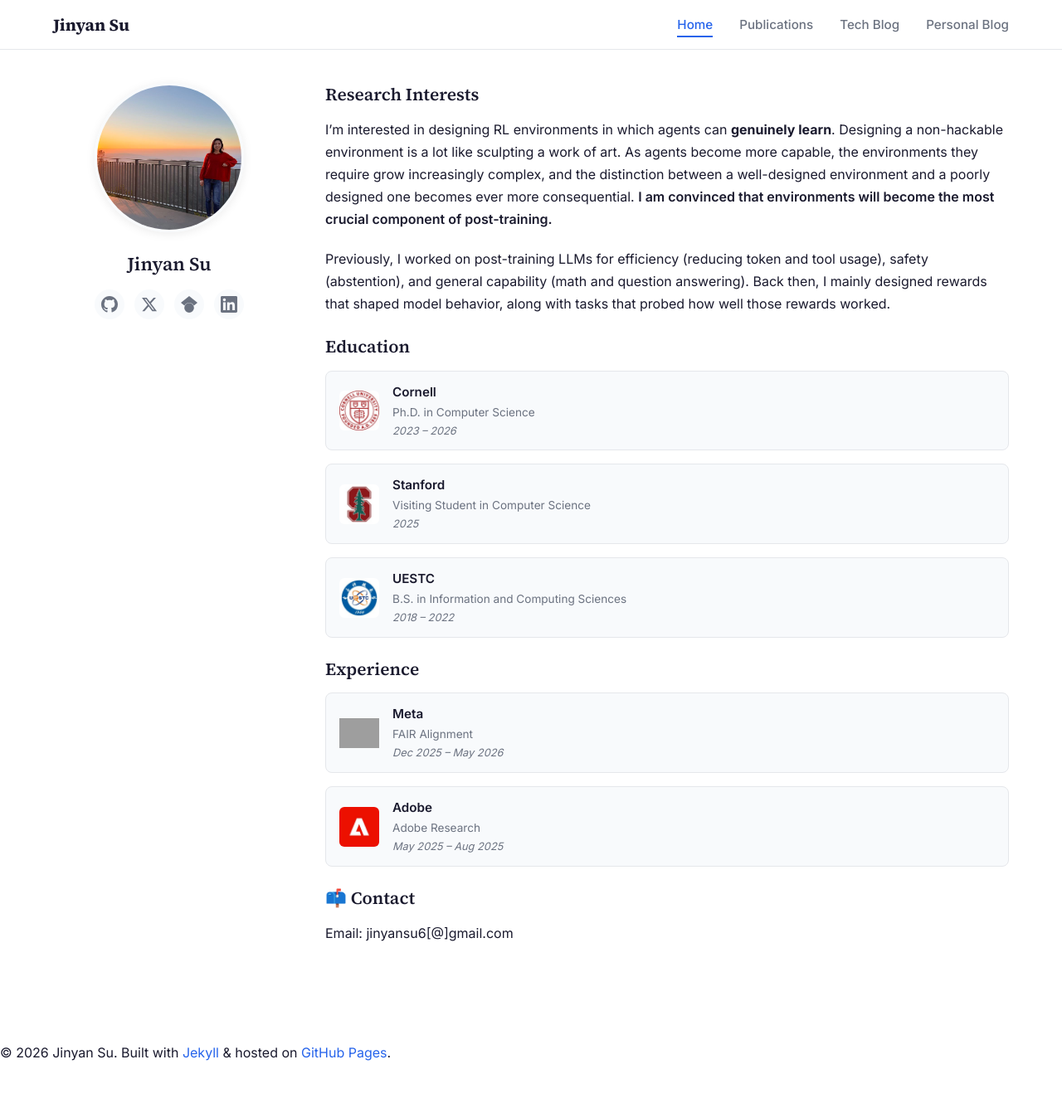
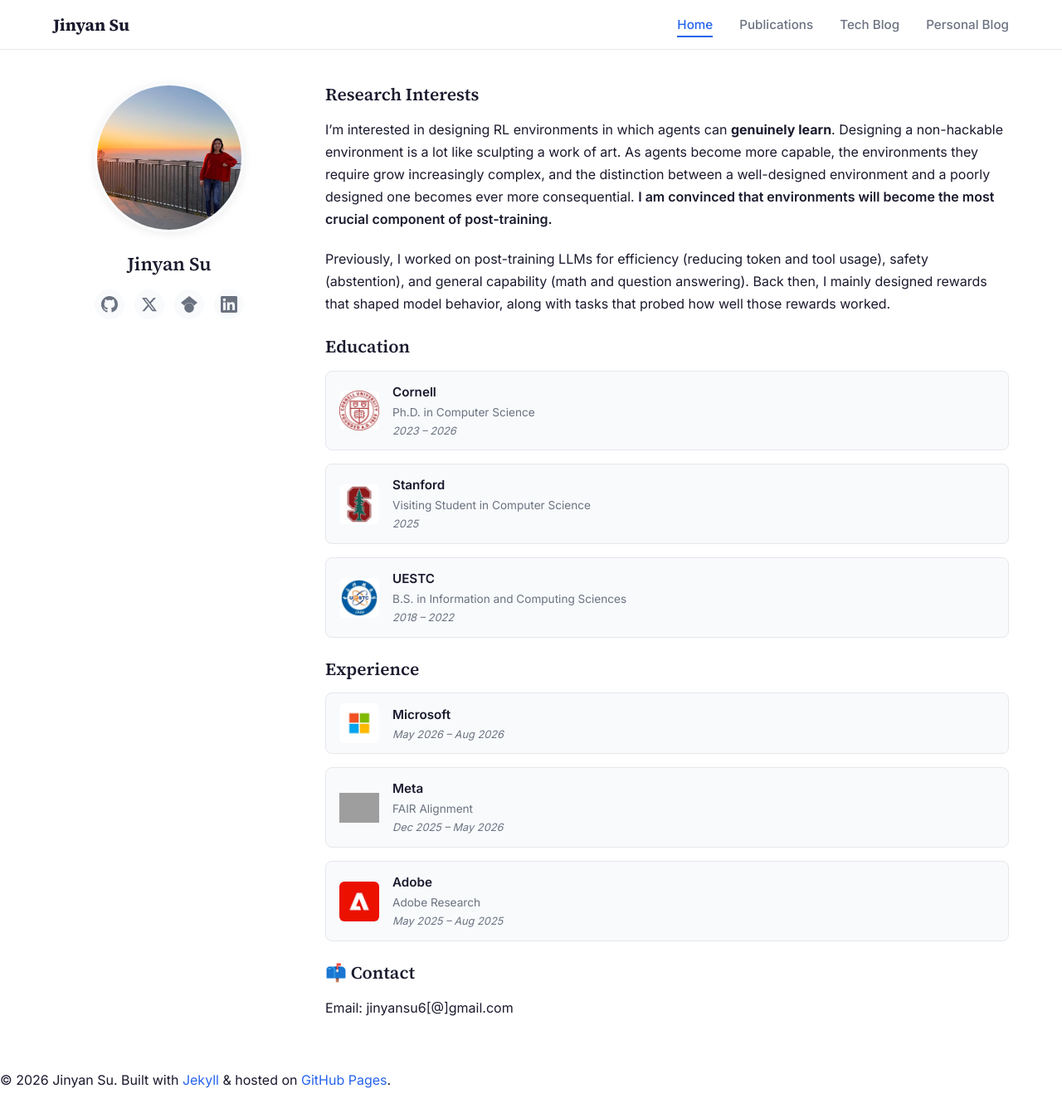
Before and after one commit to JinyanSu1/jinyansu1.github.io, a Jekyll site: the page built from index.md, in a window 1280 px wide and 1336 px high. Shown: the whole window at 83% size. Built offline with Jekyll 4.4.1, drawn with Linux system fonts in a browser that asks for light colours; grey boxes are pictures that could not be loaded.

Commit message:
Add Microsoft (May 2026 – Aug 2026) to Experience
Co-Authored-By: Claude Fable 5 <noreply@anthropic.com>

```diff
--- a/index.md
+++ b/index.md
@@ -43,6 +43,13 @@ Previously, I worked on post-training LLMs for efficiency (reducing token and to
 
 <div class="experience-list">
   <div class="experience-item">
+    <img src="/img/logos/microsoft_logo.jpeg" alt="Microsoft" class="experience-logo">
+    <div class="experience-details">
+      <div class="experience-title">Microsoft</div>
+      <div class="experience-date">May 2026 – Aug 2026</div>
+    </div>
+  </div>
+  <div class="experience-item">
     <img src="/img/logos/meta_logo.jpeg" alt="Meta" class="experience-logo">
     <div class="experience-details">
       <div class="experience-title">Meta</div>
```
Also changed, not shown: img/logos/microsoft_logo.jpeg (added).
